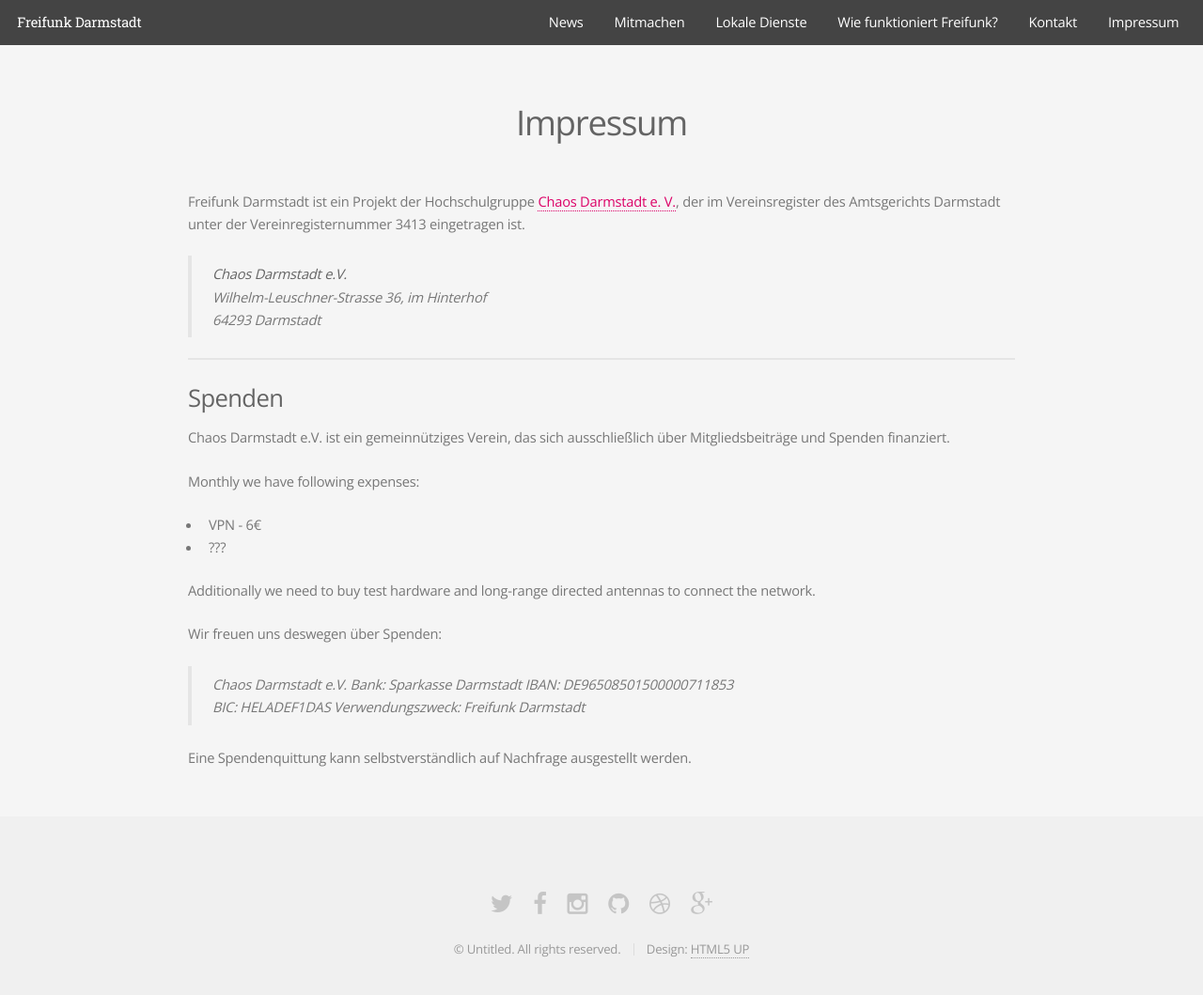
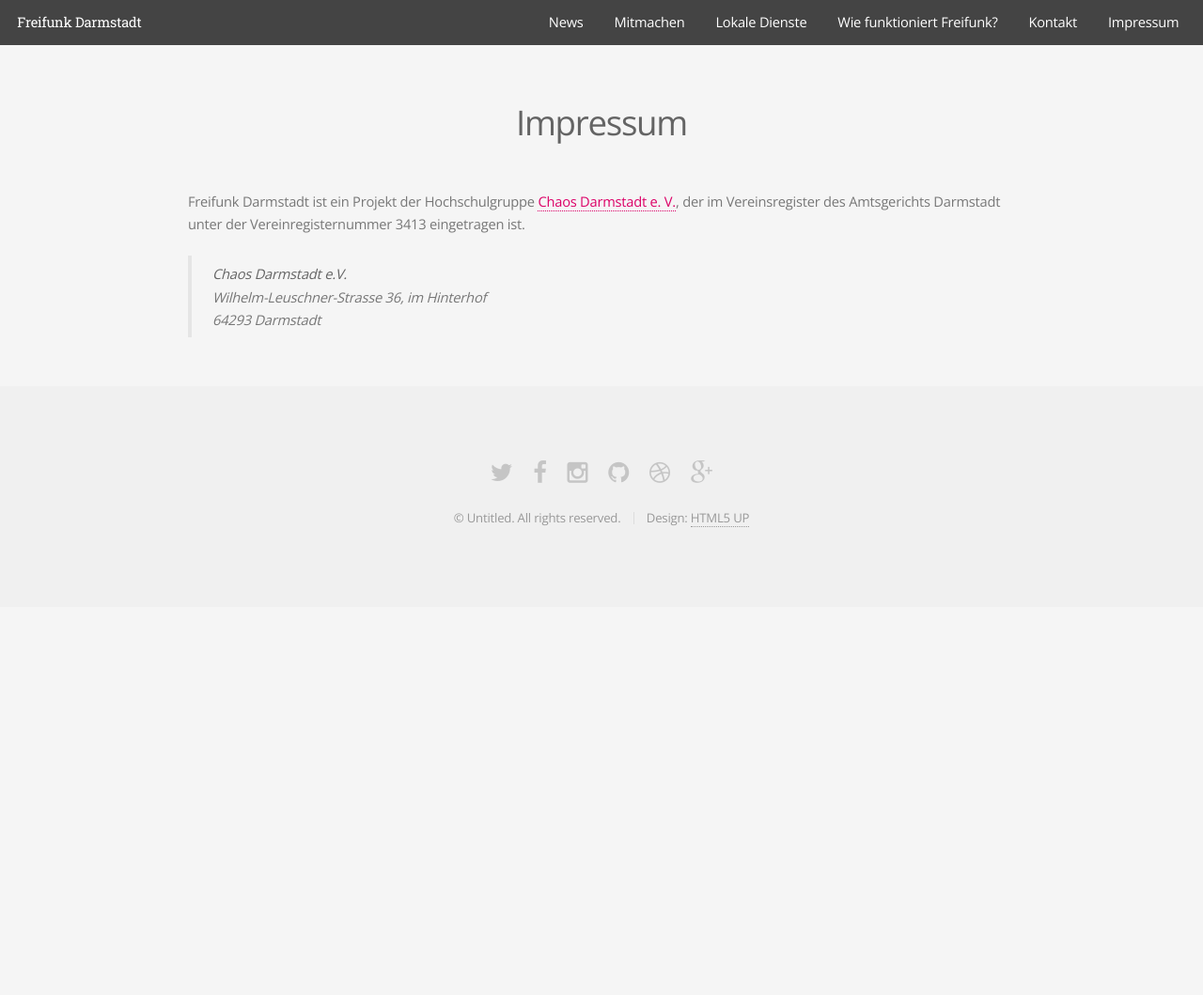
Before and after one commit to mdrenger/darmstadt.freifunk.net, a Jekyll site: the page built from pages/impressum.md, in a window 1280 px wide and 1105 px high. Shown: the top 1059 px of the window at 94% size. Built offline with Jekyll 4.4.1, drawn with Linux system fonts in a browser that asks for light colours.

Commit message:
removed spenden info

```diff
--- a/pages/impressum.md
+++ b/pages/impressum.md
@@ -12,27 +12,3 @@
 > **Chaos Darmstadt e.V.**
 > Wilhelm-Leuschner-Strasse 36, im Hinterhof
 > 64293 Darmstadt
-
-
-* * *
-
-### Spenden
-
-Chaos Darmstadt e.V. ist ein gemeinnütziges Verein, das sich ausschließlich über Mitgliedsbeiträge und Spenden finanziert.
-
-Monthly we have following expenses:
-
-- VPN - 6€
-- ???
-
- Additionally we need to buy test hardware and long-range directed antennas to connect the network.
-
-Wir freuen uns deswegen über Spenden:
-
-> Chaos Darmstadt e.V.
-> Bank: Sparkasse Darmstadt
-> IBAN: DE96508501500000711853
-> BIC: HELADEF1DAS
-> Verwendungszweck: Freifunk Darmstadt
-
-Eine Spendenquittung kann selbstverständlich auf Nachfrage ausgestellt werden.
```
